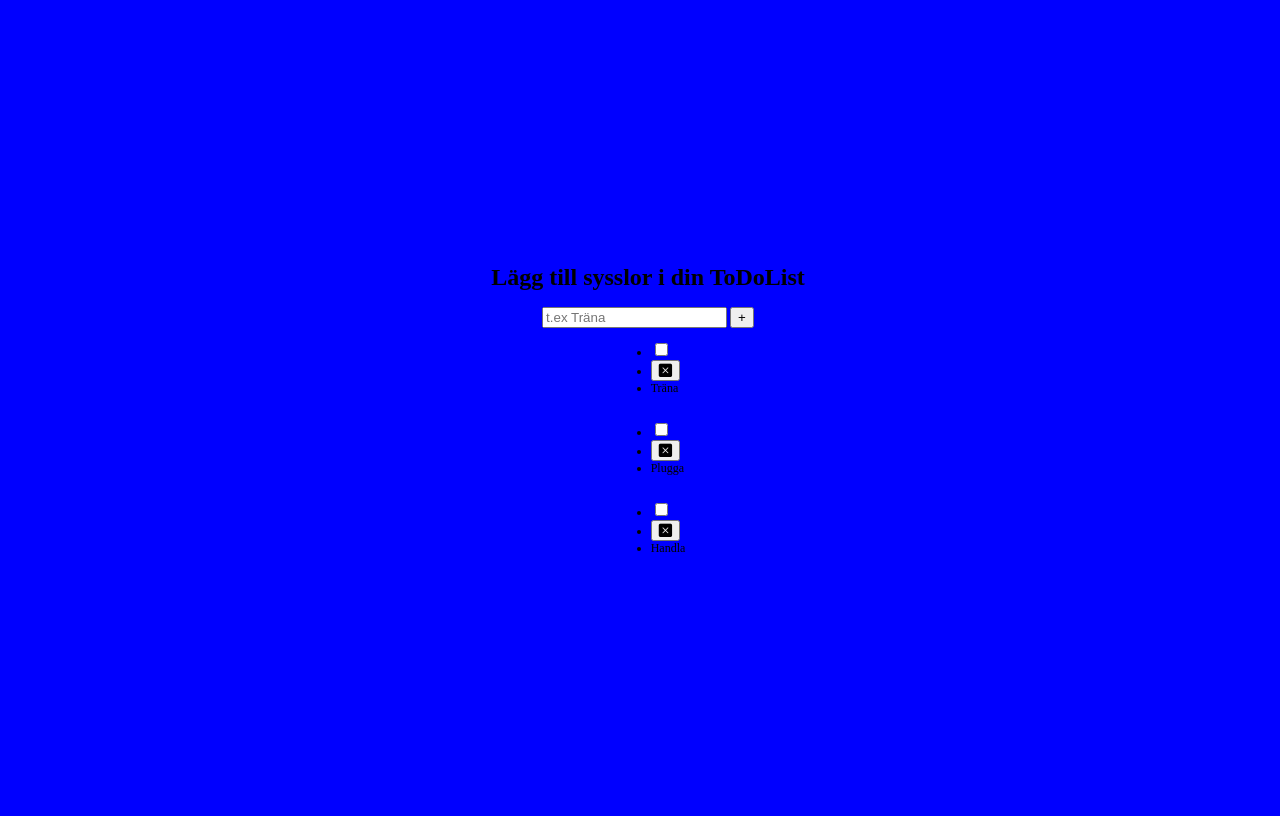
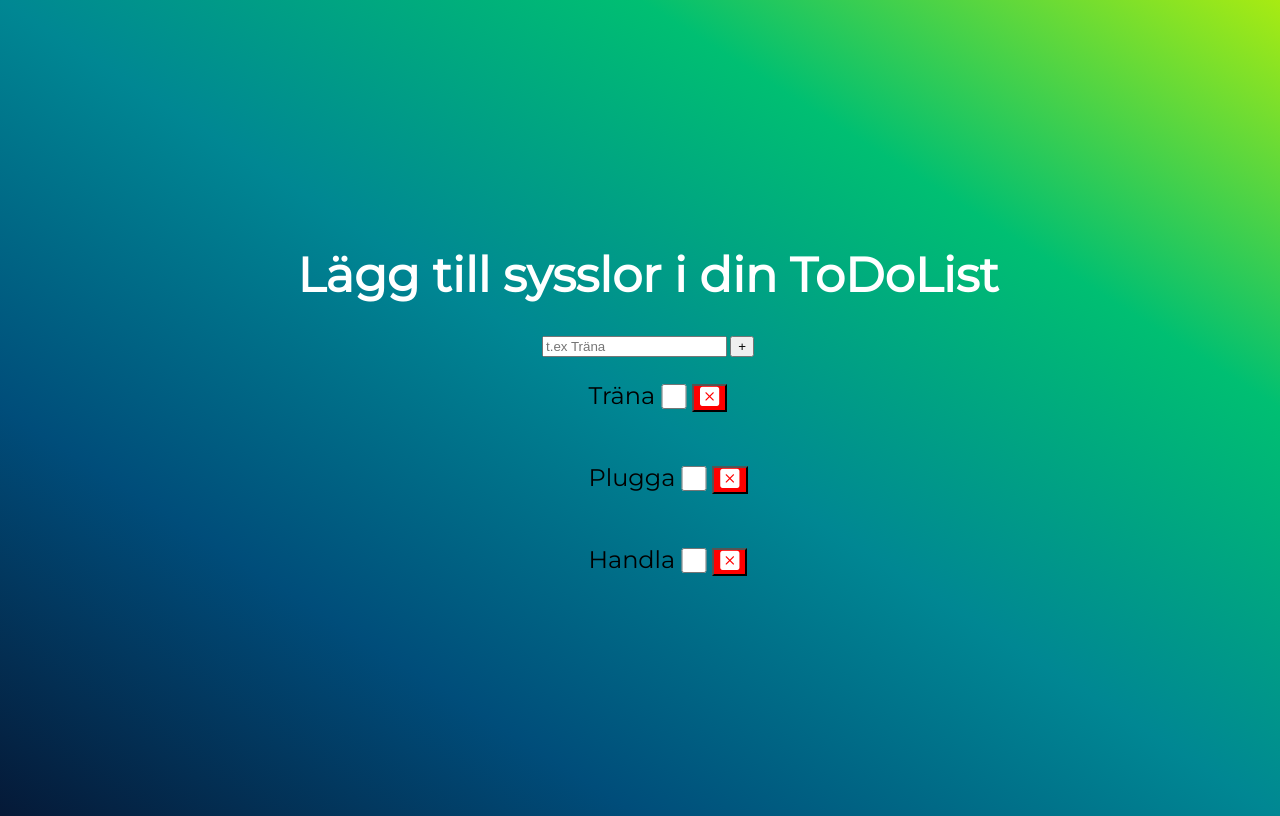
Before and after one commit to JesperSimonLind/MI-JavaScript-TodoApp, a plain HTML site: page index.html in a window 1280 px wide. Drawn offline with nearby package versions, Linux system fonts and the light colour scheme.

Commit message:
Created basic scss layout

```diff
--- a/JS/main.js
+++ b/JS/main.js
@@ -33,6 +33,7 @@ function writeList() {
 
     let doneButton = document.createElement("input");
     doneButton.setAttribute("type", "checkbox");
+    doneButton.className = "doneButtons";
 
     let removeButton = document.createElement("button");
     removeButton.className = "removeButtons";
@@ -45,9 +46,9 @@ function writeList() {
     removeButtonContainer.appendChild(removeButton);
 
     toDoContainer.appendChild(ul);
+    ul.appendChild(li);
     ul.appendChild(doneButtonContainer);
     ul.appendChild(removeButtonContainer);
-    ul.appendChild(li);
   }
 }
 
--- a/index.html
+++ b/index.html
@@ -8,6 +8,12 @@
     <link
       rel="stylesheet"
       href="https://cdn.jsdelivr.net/npm/bootstrap-icons@1.5.0/font/bootstrap-icons.css"
+    />
+    <link rel="preconnect" href="https://fonts.googleapis.com" />
+    <link rel="preconnect" href="https://fonts.gstatic.com" crossorigin />
+    <link
+      href="https://fonts.googleapis.com/css2?family=Montserrat&display=swap"
+      rel="stylesheet"
     />
     <link href="Css/main.css" rel="stylesheet" />
   </head>
--- a/scss/main.scss
+++ b/scss/main.scss
@@ -4,8 +4,15 @@ body {
   height: 100vh;
   width: 100%;
   justify-content: center;
-  background-color: blue;
-  background-image: linear-gradient(235 deg blue 0%, lightblue 65%);
+  background-image: linear-gradient(
+    to right top,
+    #051937,
+    #004d7a,
+    #008793,
+    #00bf72,
+    #a8eb12
+  );
+  font-family: "Montserrat", sans-serif;
 }
 
 #container {
@@ -19,4 +26,25 @@ body {
   display: flex;
   flex-direction: column;
   justify-content: center;
+
+  .listUl {
+    display: flex;
+    list-style: none;
+    font-size: 1.5rem;
+  }
+
+  .doneButtons {
+    width: 30px;
+    height: 25px;
+  }
+  .removeButtons {
+    background-color: red;
+    color: white;
+    font-size: 1.2rem;
+  }
 }
+
+h1 {
+  color: white;
+  font-size: 3rem;
+}
```
Also changed, not shown: Css/main.css, 1 other file.
